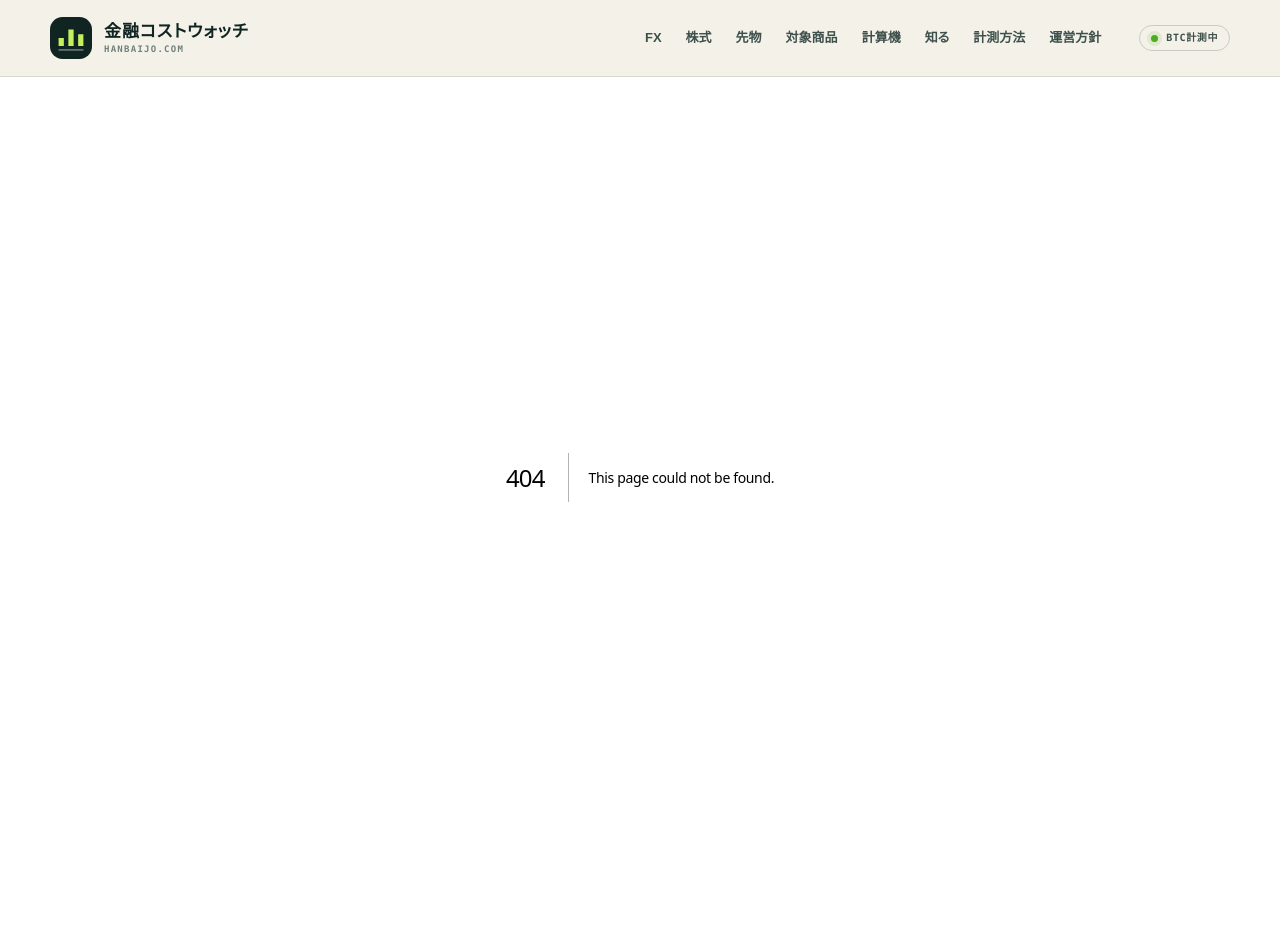
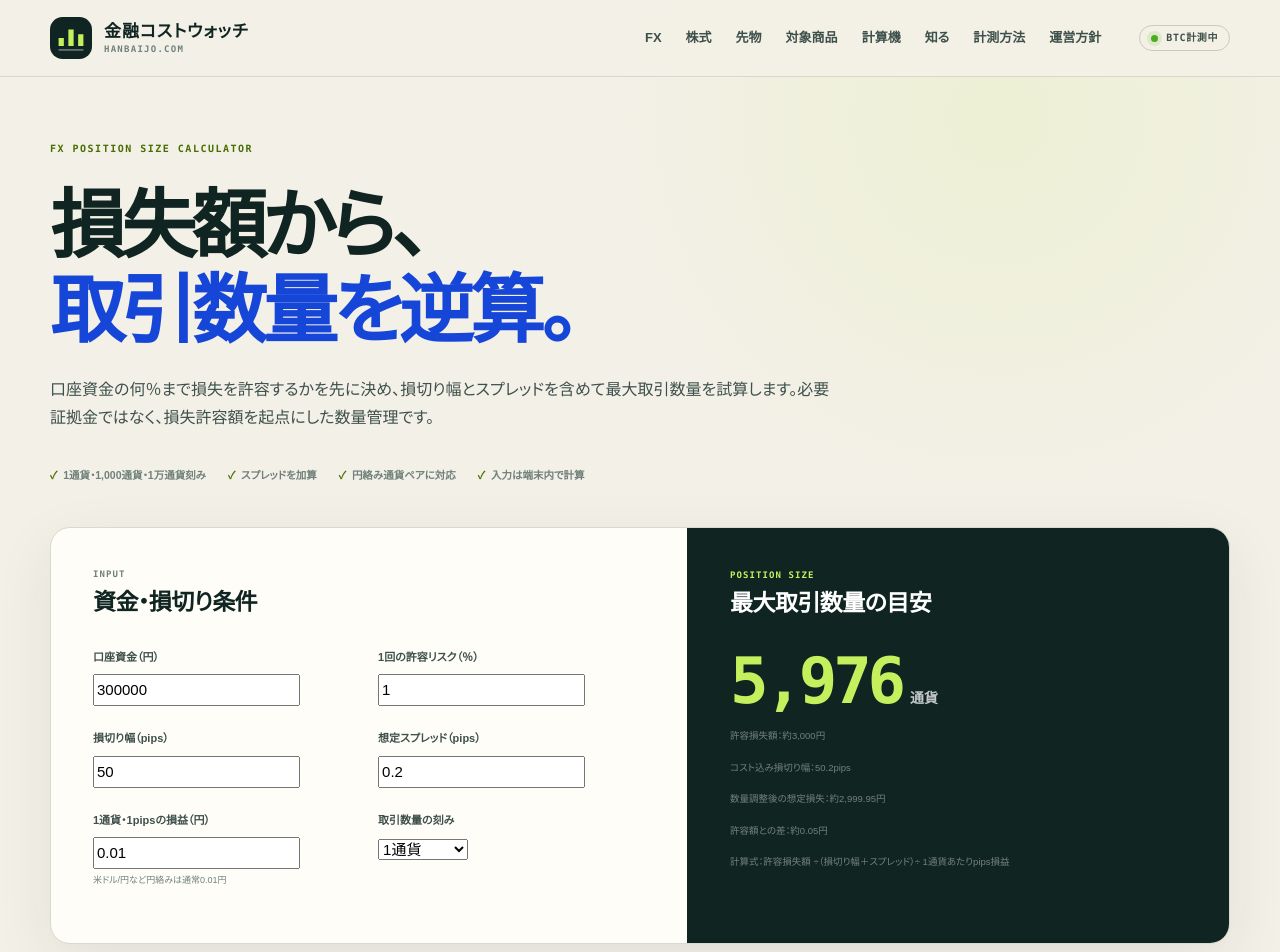
Before and after one commit to mrok18/hanbaijo, a Next.js app: page /tools/fx-position-size-calculator in a window 1280 px wide. Before the commit this address had no page. Shown: the top 952 px of the page. Built offline with nearby package versions, Linux system fonts and the light colour scheme.

Commit message:
feat: add FX position size calculator

```diff
--- a/app/articles/fx-margin-ratio-vs-usage/page.tsx
+++ b/app/articles/fx-margin-ratio-vs-usage/page.tsx
@@ -41,6 +41,7 @@ export default function Page() {
         <p>内容は2026年9月7日に確認しました。</p>
       </section>
 
+      <p><Link href="/tools/fx-position-size-calculator">許容損失から取引数量を逆算する →</Link></p>
       <p><Link href="/fx/losscut-comparison">FX9社のロスカット基準比較を見る →</Link></p>
       <p><Link href="/articles/dmm-fx-margin-call-losscut">DMM FXの追証とロスカットを具体例で見る →</Link></p>
       <p><Link href="/articles/fx-required-margin">必要証拠金の計算方法を見る →</Link></p>
--- a/app/articles/fx-required-margin/page.tsx
+++ b/app/articles/fx-required-margin/page.tsx
@@ -56,6 +56,7 @@ export default function Page() {
         <p>制度内容は2026年9月7日に確認しました。</p>
       </section>
 
+      <p><Link href="/tools/fx-position-size-calculator">許容損失から取引数量を逆算する →</Link></p>
       <p><Link href="/tools/cost-calculator">取引コスト計算機を開く →</Link></p>
       <p><Link href="/fx">FXコスト比較へ戻る →</Link></p>
 
--- a/app/sitemap.ts
+++ b/app/sitemap.ts
@@ -30,7 +30,7 @@ export default function sitemap(): MetadataRoute.Sitemap {
   ];
   return [
     { url: base, lastModified: now, changeFrequency: 'hourly', priority: 1 },
-    ...['fx', 'cfd', 'stocks', 'futures', 'markets', 'tools', 'tools/cost-calculator', 'tools/cfd-margin-calculator', 'tools/matsui-fx-spread-calculator', 'tools/matsui-fx-margin-calculator', 'tools/matsui-us-stock-cost-calculator', 'tools/matsui-futures-cost-calculator', 'tools/matsui-box-rate-calculator', 'articles', 'method', 'about', 'disclaimer', 'contact'].map((p) => ({
+    ...['fx', 'cfd', 'stocks', 'futures', 'markets', 'tools', 'tools/cost-calculator', 'tools/cfd-margin-calculator', 'tools/fx-position-size-calculator', 'tools/matsui-fx-spread-calculator', 'tools/matsui-fx-margin-calculator', 'tools/matsui-us-stock-cost-calculator', 'tools/matsui-futures-cost-calculator', 'tools/matsui-box-rate-calculator', 'articles', 'method', 'about', 'disclaimer', 'contact'].map((p) => ({
       url: `${base}/${p}`, lastModified: now, changeFrequency: 'monthly' as const, priority: 0.6,
     })),
     ...POSTS.map((p) => ({
--- /dev/null
+++ b/app/tools/fx-position-size-calculator/layout.tsx
@@ -0,0 +1,8 @@
+import type { Metadata } from 'next';
+
+export const metadata: Metadata = {
+  title: 'FX取引数量計算機｜許容損失と損切り幅から逆算',
+  description: '口座資金、許容リスク率、損切り幅、1通貨あたりの1pips損益から、FXの取引数量と想定損失を逆算します。',
+};
+
+export default function Layout({ children }: { children: React.ReactNode }) { return children; }
--- /dev/null
+++ b/app/tools/fx-position-size-calculator/page.tsx
@@ -0,0 +1,41 @@
+'use client';
+
+import Link from 'next/link';
+import { useMemo, useState } from 'react';
+import AffiliateOfferCard from '@/components/AffiliateOfferCard';
+import { AFFILIATE_OFFERS } from '@/lib/affiliates';
+
+export default function Page() {
+  const [balance, setBalance] = useState(300000);
+  const [riskPercent, setRiskPercent] = useState(1);
+  const [stopPips, setStopPips] = useState(50);
+  const [pipValue, setPipValue] = useState(0.01);
+  const [unitStep, setUnitStep] = useState(1);
+  const [spreadPips, setSpreadPips] = useState(0.2);
+  const result = useMemo(() => {
+    const riskBudget = Math.max(0, balance) * Math.max(0, riskPercent) / 100;
+    const totalPips = Math.max(0, stopPips) + Math.max(0, spreadPips);
+    const lossPerUnit = totalPips * Math.max(0, pipValue);
+    const rawUnits = lossPerUnit > 0 ? riskBudget / lossPerUnit : 0;
+    const step = Math.max(1, unitStep);
+    const units = Math.floor(rawUnits / step) * step;
+    const estimatedLoss = units * lossPerUnit;
+    return { riskBudget, totalPips, units, estimatedLoss, remaining: riskBudget - estimatedLoss };
+  }, [balance, riskPercent, stopPips, pipValue, unitStep, spreadPips]);
+  const number = new Intl.NumberFormat('ja-JP', { maximumFractionDigits: 2 });
+
+  return <div className="calculator-page">
+    <header className="calculator-intro"><p className="page-kicker">FX POSITION SIZE CALCULATOR</p><h1>損失額から、<br /><em>取引数量を逆算。</em></h1><p className="lede">口座資金の何％まで損失を許容するかを先に決め、損切り幅とスプレッドを含めて最大取引数量を試算します。必要証拠金ではなく、損失許容額を起点にした数量管理です。</p><div className="calculator-proof"><span>1通貨・1,000通貨・1万通貨刻み</span><span>スプレッドを加算</span><span>円絡み通貨ペアに対応</span><span>入力は端末内で計算</span></div></header>
+    <div className="calculator-shell"><div className="calculator-grid"><section className="calculator-inputs"><div className="calculator-panel-head"><div><span>INPUT</span><h2>資金・損切り条件</h2></div></div><div className="field-grid">
+      <label><span>口座資金（円）</span><input type="number" min="0" step="10000" value={balance} onChange={e => setBalance(Number(e.target.value))} /></label>
+      <label><span>1回の許容リスク（％）</span><input type="number" min="0" step="0.1" value={riskPercent} onChange={e => setRiskPercent(Number(e.target.value))} /></label>
+      <label><span>損切り幅（pips）</span><input type="number" min="0" step="0.1" value={stopPips} onChange={e => setStopPips(Number(e.target.value))} /></label>
+      <label><span>想定スプレッド（pips）</span><input type="number" min="0" step="0.1" value={spreadPips} onChange={e => setSpreadPips(Number(e.target.value))} /></label>
+      <label><span>1通貨・1pipsの損益（円）</span><input type="number" min="0" step="0.0001" value={pipValue} onChange={e => setPipValue(Number(e.target.value))} /><small>米ドル/円など円絡みは通常0.01円</small></label>
+      <label><span>取引数量の刻み</span><select value={unitStep} onChange={e => setUnitStep(Number(e.target.value))}><option value="1">1通貨</option><option value="1000">1,000通貨</option><option value="10000">1万通貨</option></select></label>
+    </div></section><section className="calculator-result"><div className="result-head"><span>POSITION SIZE</span><h2>最大取引数量の目安</h2></div><div className="total-cost"><strong>{number.format(result.units)}</strong><span>通貨</span></div><p>許容損失額：約{number.format(result.riskBudget)}円</p><p>コスト込み損切り幅：{number.format(result.totalPips)}pips</p><p>数量調整後の想定損失：約{number.format(result.estimatedLoss)}円</p><p>許容額との差：約{number.format(result.remaining)}円</p><p>計算式：許容損失額 ÷（損切り幅＋スプレッド）÷ 1通貨あたりpips損益</p></section></div></div>
+    <div className="callout"><strong>約定価格と損失額は保証されません</strong><p>逆指値は指定価格での約定を保証するものではなく、相場急変・窓開け・スプレッド拡大時は想定損失を超える場合があります。クロス円以外は、決済通貨と円の換算レートに応じた1pips損益を取引画面等で確認して入力してください。</p></div>
+    <nav className="calculator-proof" aria-label="関連記事"><Link href="/articles/fx-required-margin">必要証拠金の計算</Link><Link href="/articles/fx-margin-ratio-vs-usage">維持率と使用率の違い</Link><Link href="/fx/losscut-comparison">ロスカット基準比較</Link><Link href="/tools/matsui-fx-margin-calculator">MATSUI FX維持率計算</Link></nav>
+    <section className="article-affiliate" aria-label="関連する広告"><AffiliateOfferCard offer={AFFILIATE_OFFERS['matsui-fx']} /><p className="affiliate-disclosure">松井証券への広告リンクです。申込み成立時に当サイトが報酬を受け取る場合があります。計算結果とは分けて表示しています。</p></section>
+  </div>;
+}
--- a/app/tools/page.tsx
+++ b/app/tools/page.tsx
@@ -10,6 +10,7 @@ const tools = [
   { href: '/tools/cfd-margin-calculator', tag: 'CFD', title: '商品CFD証拠金計算機', description: 'DMM CFDの商品14銘柄について、価格、Lot数、米ドル円から取引総額と必要証拠金を概算します。', scope: '商品14銘柄' },
   { href: '/tools/matsui-fx-spread-calculator', tag: 'FX', title: 'FXスプレッド計算機', description: 'MATSUI FXの通貨数、スプレッド、取引回数から、価格差コストと値幅損益を円換算します。', scope: '1通貨から対応' },
   { href: '/tools/matsui-fx-margin-calculator', tag: 'FX', title: 'FX証拠金維持率計算機', description: 'MATSUI FXの取引金額、レバレッジ、口座資産から、必要証拠金と追証・ロスカットまでの余力を試算します。', scope: '維持率・余力を試算' },
+  { href: '/tools/fx-position-size-calculator', tag: 'FX RISK', title: 'FX取引数量計算機', description: '口座資金、許容リスク率、損切り幅から、1回の損失を予算内に収める取引数量を逆算します。', scope: '損失額から数量を逆算' },
   { href: '/tools/matsui-us-stock-cost-calculator', tag: 'US STOCK', title: '米国株往復コスト計算機', description: '松井証券の米国株について、売買手数料、円貨決済の為替コスト、値幅損益を円換算します。', scope: 'NISA・外貨決済対応' },
   { href: '/tools/matsui-box-rate-calculator', tag: 'JAPAN STOCK', title: 'ボックスレート計算機', description: '松井証券の現物買付、現物売却、信用取引を1日単位で合算し、国内株手数料を判定します。', scope: '年齢条件対応' },
   { href: '/tools/matsui-futures-cost-calculator', tag: 'FUTURES', title: '日経225先物コスト計算機', description: 'ラージ、mini、マイクロの値幅損益、往復手数料、差引後損益、手数料分岐ティックを計算します。', scope: '通常・一日先物対応' },
@@ -17,7 +18,7 @@ const tools = [
 
 export default function Page() {
   return <div className="fx-page">
-    <section className="fx-hero"><div><p className="page-kicker">FINANCIAL COST TOOLKIT</p><h1>取引条件を、<br /><em>円の負担へ。</em></h1><p className="lede">広告の見出しだけでは分からないコストを、取引金額・数量・保有条件に合わせて試算します。入力値はブラウザ内で計算され、サーバーへ保存しません。</p><div className="hero-actions"><Link className="button primary" href="/tools/cost-calculator">汎用計算機を開く</Link><Link className="button secondary" href="/method">算出方法を確認</Link></div></div><aside className="fx-status-panel"><span>TOOL STATUS</span><strong>7種類を公開中</strong><p>汎用計算に加え、公式の取引単位・料金体系を反映したサービス別計算機を順次追加しています。</p><dl><div><dt>対象</dt><dd>FX・CFD・株・先物</dd></div><div><dt>入力保存</dt><dd>なし</dd></div><div><dt>利用料</dt><dd>無料</dd></div></dl></aside></section>
+    <section className="fx-hero"><div><p className="page-kicker">FINANCIAL COST TOOLKIT</p><h1>取引条件を、<br /><em>円の負担へ。</em></h1><p className="lede">広告の見出しだけでは分からないコストを、取引金額・数量・保有条件に合わせて試算します。入力値はブラウザ内で計算され、サーバーへ保存しません。</p><div className="hero-actions"><Link className="button primary" href="/tools/cost-calculator">汎用計算機を開く</Link><Link className="button secondary" href="/method">算出方法を確認</Link></div></div><aside className="fx-status-panel"><span>TOOL STATUS</span><strong>8種類を公開中</strong><p>汎用計算に加え、公式の取引単位・料金体系を反映したサービス別計算機を順次追加しています。</p><dl><div><dt>対象</dt><dd>FX・CFD・株・先物</dd></div><div><dt>入力保存</dt><dd>なし</dd></div><div><dt>利用料</dt><dd>無料</dd></div></dl></aside></section>
 
     <section className="fx-section"><div className="section-heading"><div><p className="section-index">01 / CALCULATORS</p><h2>目的から計算機を選ぶ</h2><p>商品横断の概算と、サービス固有条件の計算を分けています。</p></div></div><div className="affiliate-grid">{tools.map((tool, index) => <article className="affiliate-card" key={tool.href}><div className="affiliate-card-head"><span>TOOL {String(index + 1).padStart(2, '0')}</span><b>{tool.scope}</b></div><p className="affiliate-category">{tool.tag}</p><h3>{tool.title}</h3><p>{tool.description}</p><Link href={tool.href}>計算する →</Link></article>)}</div></section>
 
```
